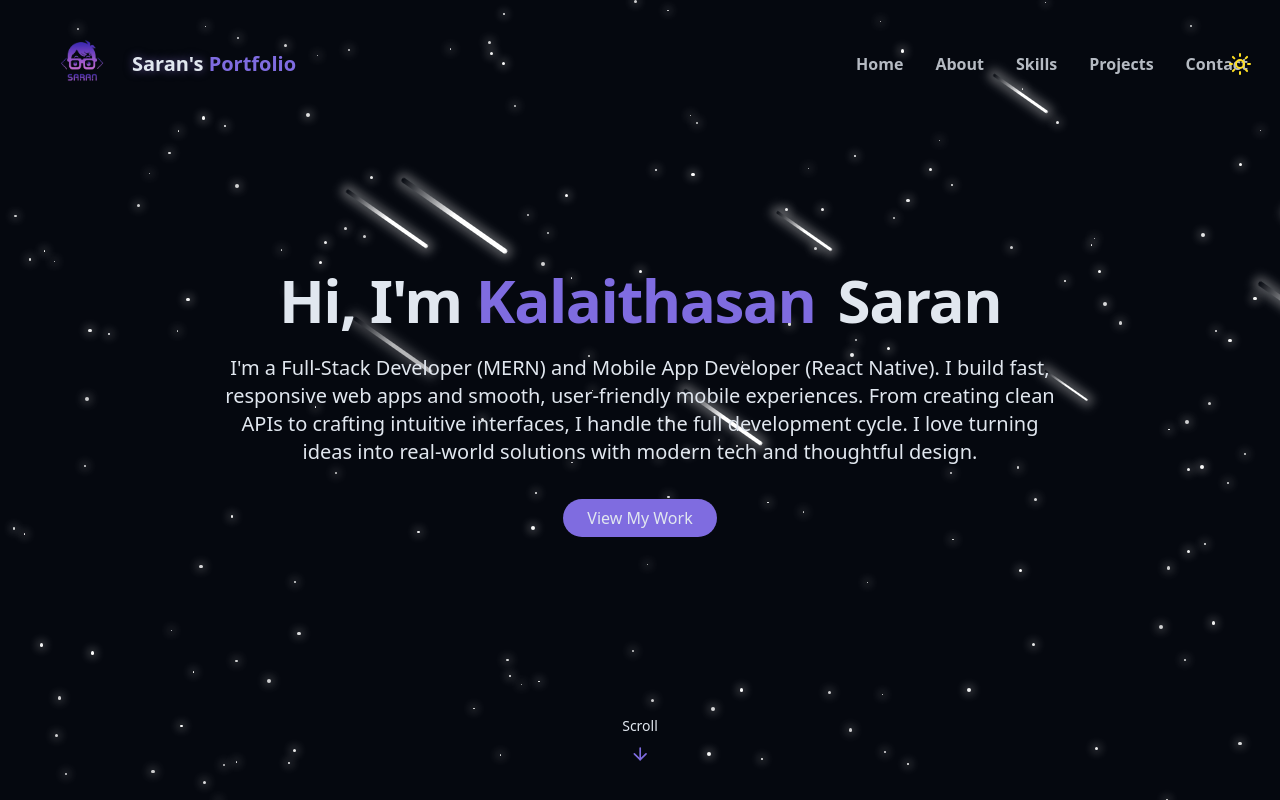
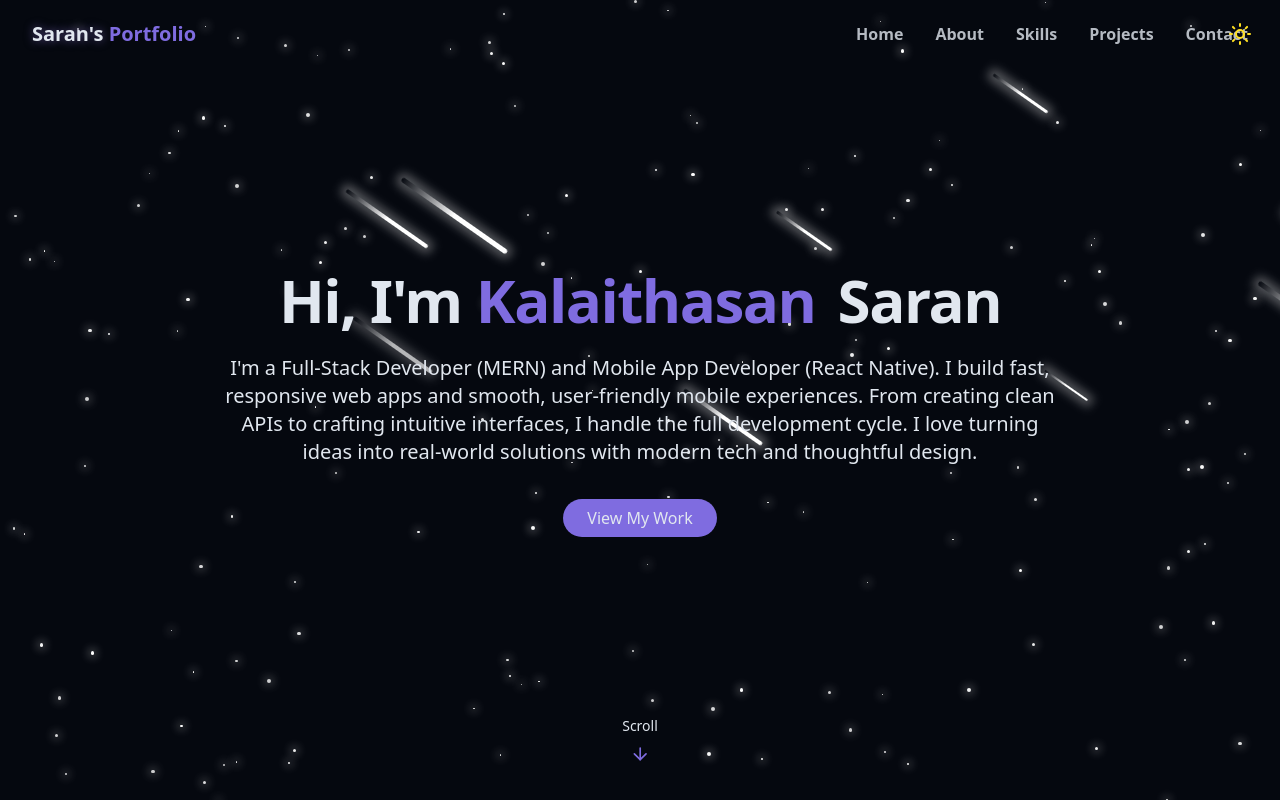
Before and after one commit to 11saran/my_portfolio, a React (Vite) app: page / in a window 1280 px wide. Shown: the top 800 px of the page. Built offline with nearby package versions, Linux system fonts and the light colour scheme.

Commit message:
Fix HTML doctype declaration and comment out logo image in Navbar component

```diff
--- a/index.html
+++ b/index.html
@@ -1,4 +1,4 @@
-<!doctype html>
+<!DOCTYPE html>
 <html lang="en">
   <head>
     <meta charset="UTF-8" />
--- a/src/components/Navbar.jsx
+++ b/src/components/Navbar.jsx
@@ -37,11 +37,11 @@ const Navbar = () => {
           href="#hero"
           className="text-xl font-bold text-primary flex items-center "
         >
-          <img
+          {/* <img
             src="/src/assets/Logo.png"
             alt="Logo"
             className="h-22 w-25"
-          />
+          /> */}
           <span className="relative z-10">
             <span className="text-glow text-foreground">Saran's</span> Portfolio
           </span>
```
